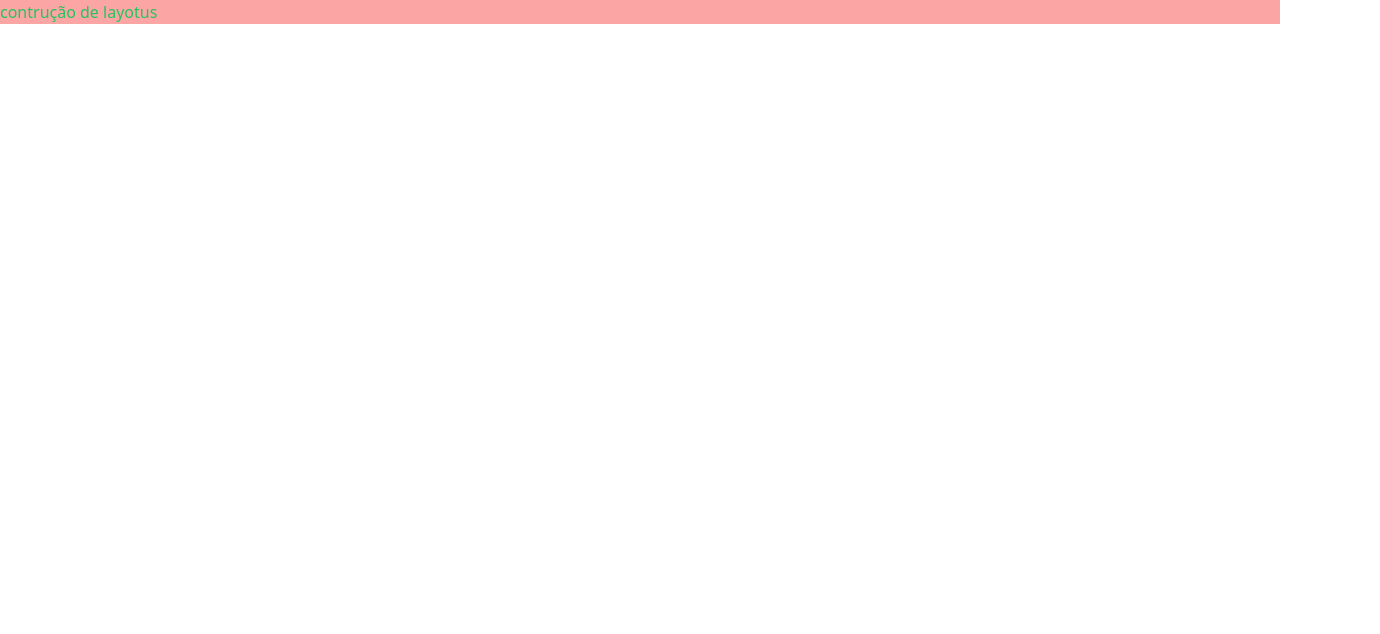
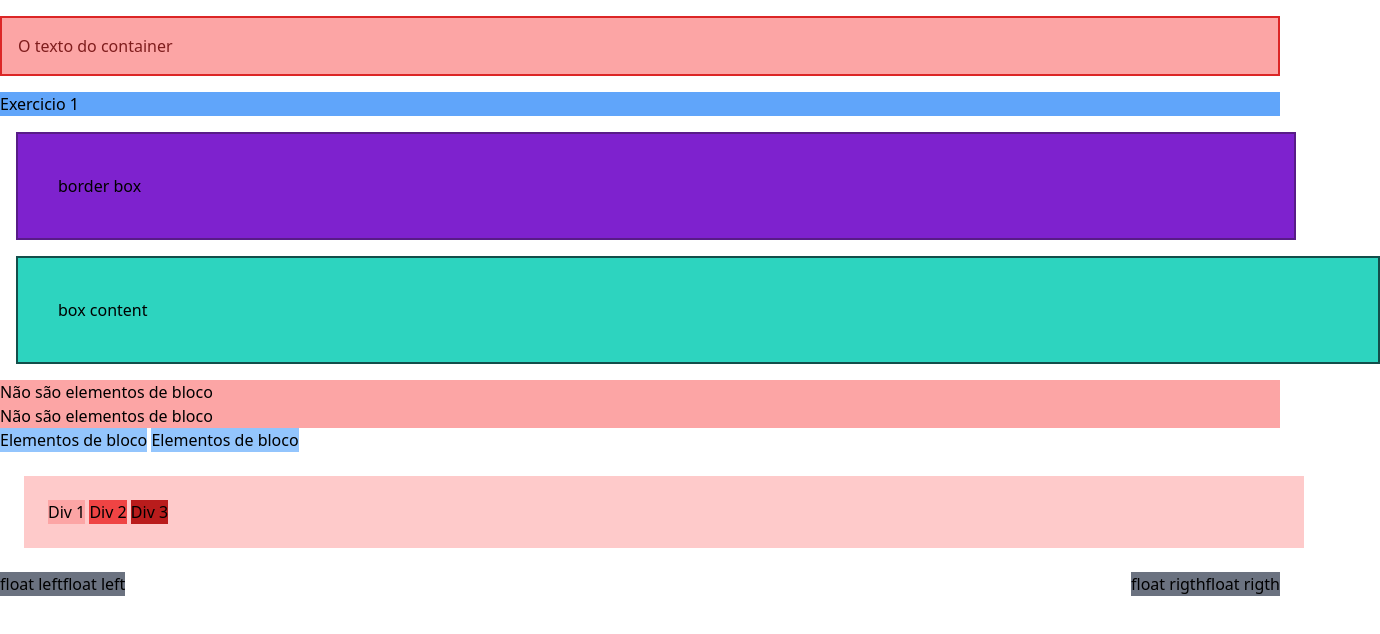
Before and after one commit to fernandocpagani/study-tailwind-matheus.batistti, a website: page 03-contrução.de.layouts/src/index.html in a window 1280 px wide. Shown: the whole page, 1380 px wide, since content can reach past the window. Drawn offline with Linux system fonts and the light colour scheme.

Commit message:
module 3

```diff
--- a/03-contrução.de.layouts/src/index.html
+++ b/03-contrução.de.layouts/src/index.html
@@ -7,7 +7,39 @@
     <link rel="stylesheet" href="./output.css">
 </head>
 <body>
-    <h1 class="bg-green-500 text-red-500 hover:bg-red-300 hover:text-green-500">contrução de layotus</h1>
+    <div class="container bg-red-300 mx-auto p-4 my-4 text-red-900 border-red-600 border-2">
+        <p>O texto do container</p>
+    </div>
+    <!-- ex.1 -->
+    <div class="container bg-green-400 md:bg-blue-400">
+        <p>Exercicio 1</p>
+    </div>
+    <div class="container bg-purple-700 m-4 border-2 border-purple-900 border-box p-10">
+        <p>border box</p>
+    </div>
+    <div class="container bg-teal-400 m-4 border-2 border-teal-900 box-content p-10">
+        <p>box content</p>
+    </div>
+    <!-- display -->
+    <div class="container">
+        <span class="block bg-red-300">Não são elementos de bloco</span>
+        <span class="block  bg-red-300">Não são elementos de bloco</span>
+        <div class="inline-block bg-blue-300">Elementos de bloco</div>
+        <div class="inline-block  bg-blue-300">Elementos de bloco</div>
+        <div class="hidden bg-green-300">Elementos de bloco</div>
+    </div>
+    <!-- ex.2 -->
+    <div class="container bg-red-200 m-6 p-6">
+        <div class="bg-red-300 inline-block">Div 1</div>
+        <div class="bg-red-500 inline-block">Div 2</div>
+        <div class="bg-red-700 inline-block">Div 3</div>
+    </div>
+     <!-- float e clear -->
+    <div class="bg-gray-500 float-right">float rigth</div>
+    <div class="bg-gray-500 float-left">float left</div>
+    <div class="clearfix"></div>
+    <div class="bg-gray-500 float-right">float rigth</div>
+    <div class="bg-gray-500 float-left">float left</div>
 
 </body>
 </html>
--- /dev/null
+++ b/tailwind.config.js
@@ -0,0 +1,8 @@
+/** @type {import('tailwindcss').Config} */
+module.exports = {
+  content: [],
+  theme: {
+    extend: {},
+  },
+  plugins: [],
+}
```
Also changed, not shown: 03-contrução.de.layouts/src/output.css.
